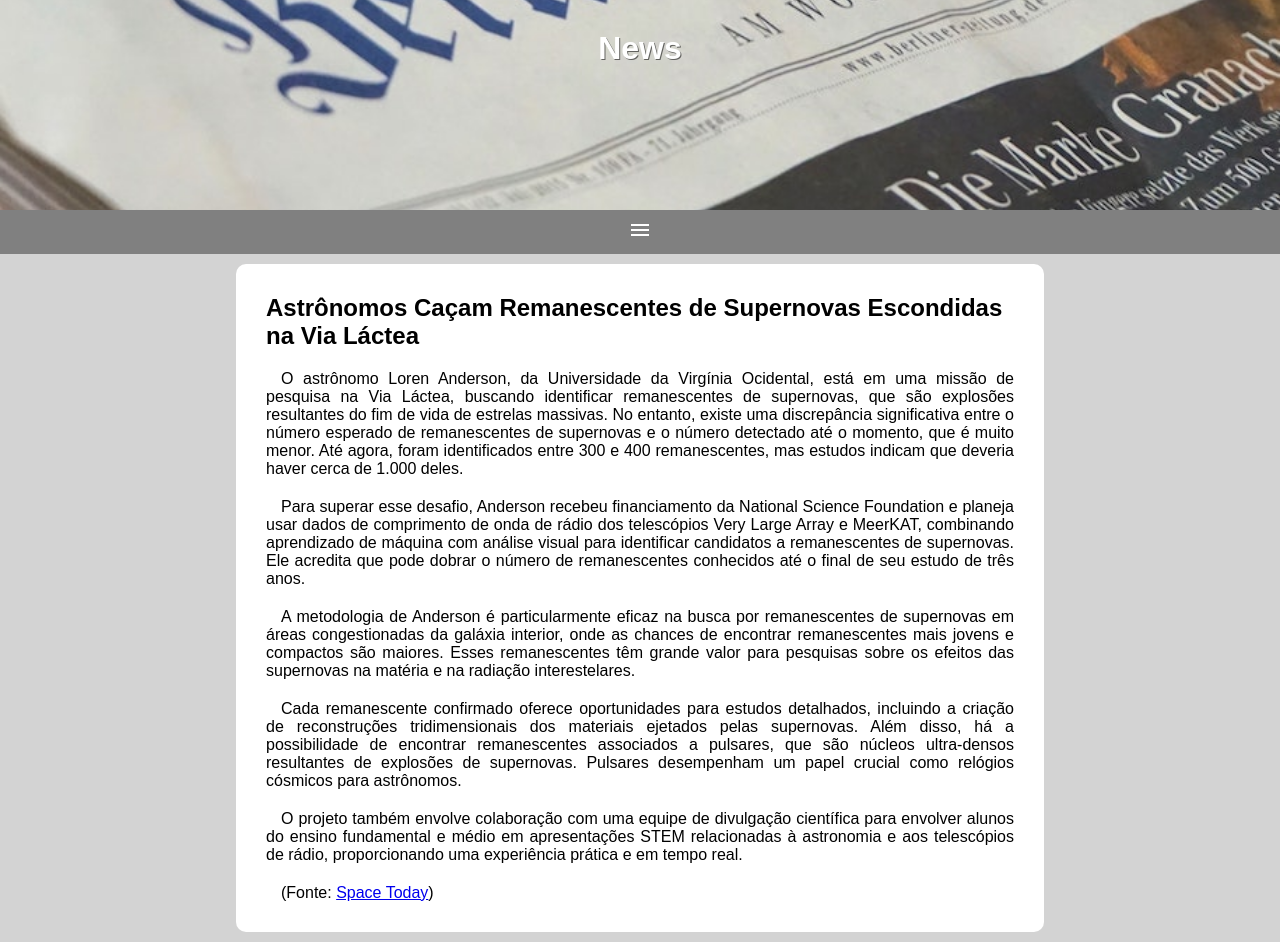
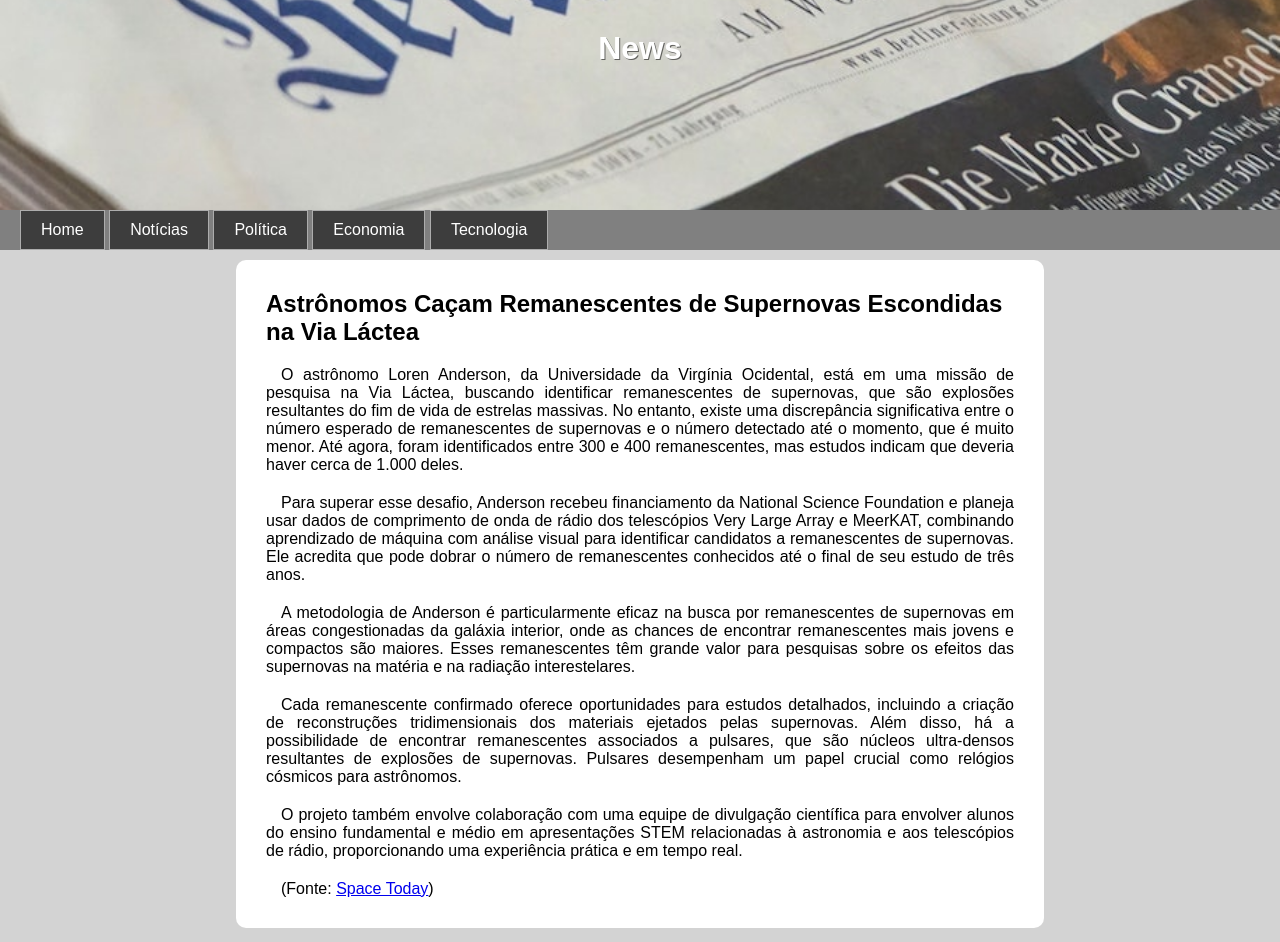
Before and after one commit to allan516/media-query, a plain HTML site: page index.html in a window 1280 px wide. Drawn offline with nearby package versions, Linux system fonts and the light colour scheme.

Commit message:
mudei o menu

```diff
--- /dev/null
+++ b/estilo/media.css
@@ -0,0 +1,17 @@
+@charset "UTF-8";
+
+@media screen and (min-width: 768px) {
+
+    ul {
+        display: block;
+        text-align: left;
+        margin-left: 20px;
+    }
+    li {
+        display: inline-block;
+    }
+
+    .icon-menu {
+        display: none;
+    }
+}
--- a/index.html
+++ b/index.html
@@ -5,6 +5,7 @@
     <meta name="viewport" content="width=device-width, initial-scale=1.0">
     <title>Media Query</title>
     <link rel="stylesheet" href="estilo/style.css" media="all">
+    <link rel="stylesheet" href="estilo/media.css">
     <link rel="stylesheet" href="https://fonts.googleapis.com/css2?family=Material+Symbols+Outlined:opsz,wght,FILL,GRAD@20..48,100..700,0..1,-50..200" />
 </head>
 <body>
```
